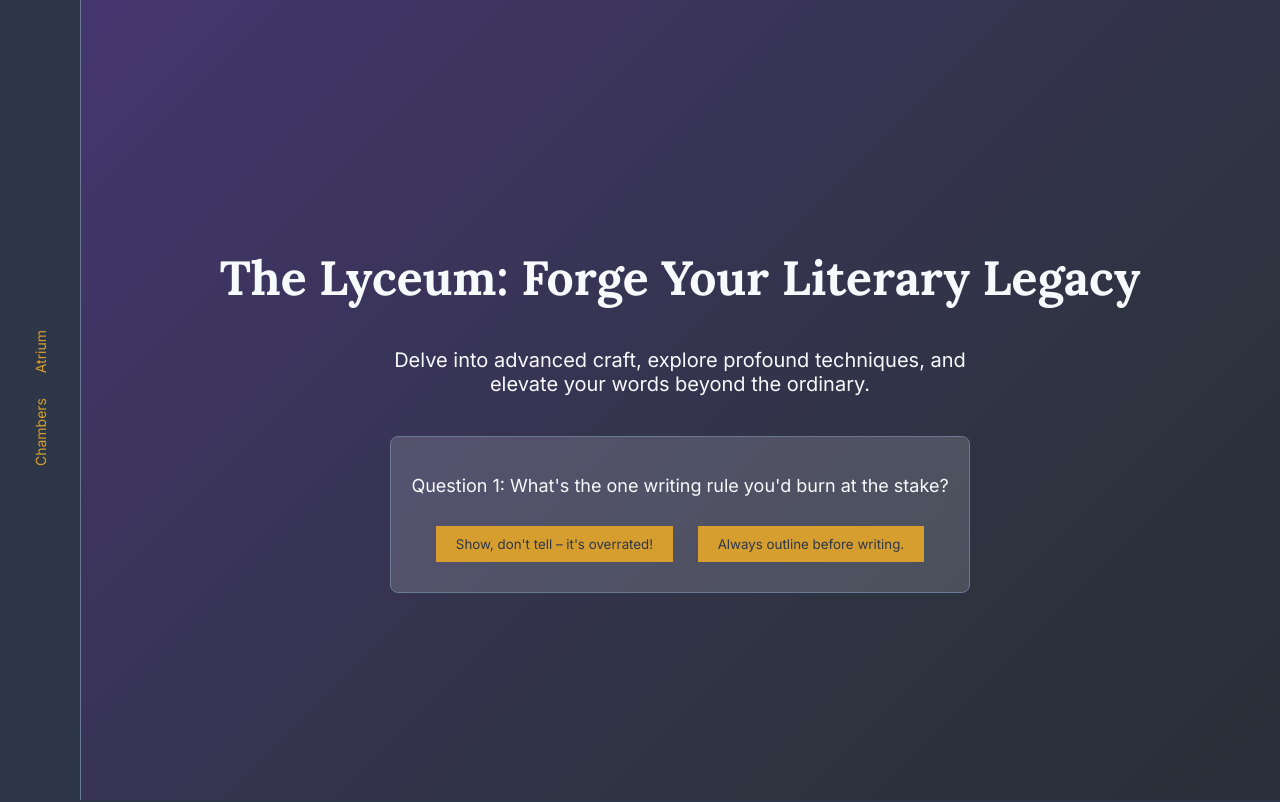
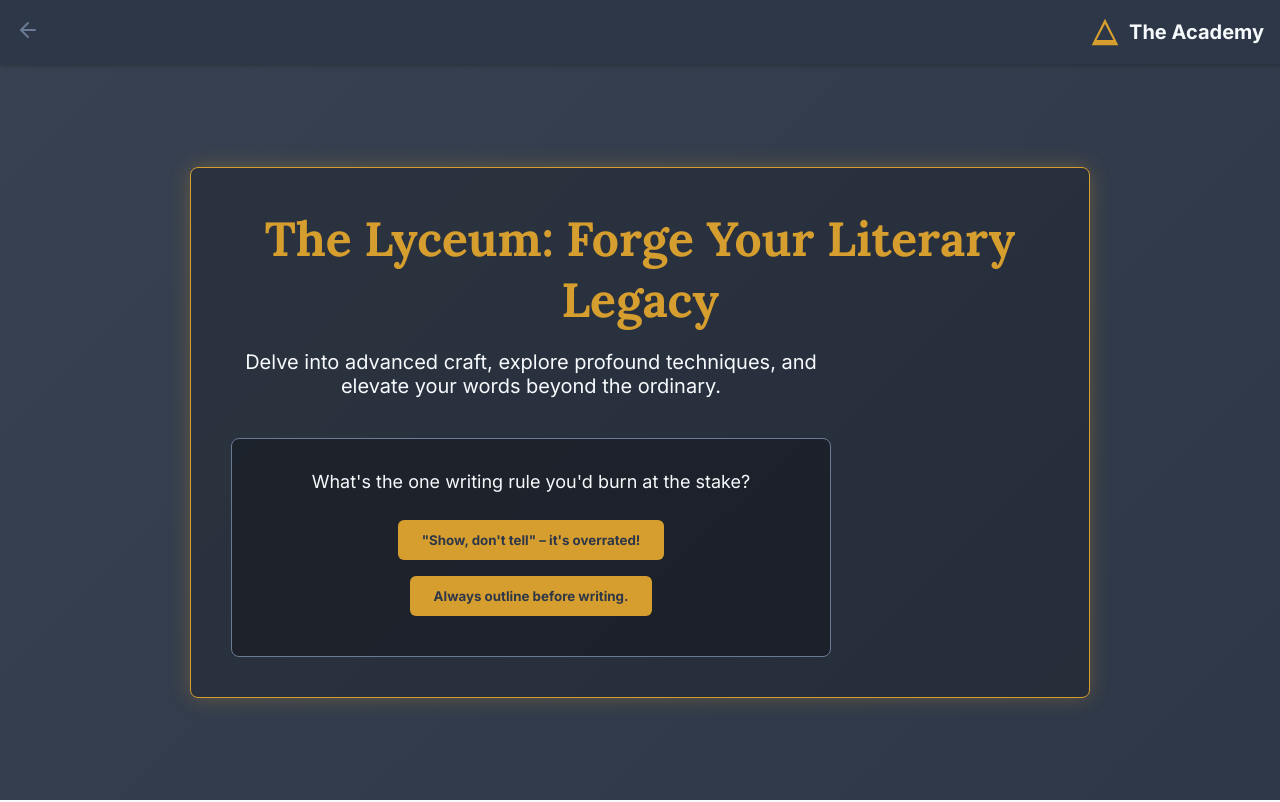
Before and after one commit to boluadeoye/Personalblog, a plain HTML site: page lyceum.html in a window 1280 px wide. Shown: the top 802 px of the page. Drawn offline with Linux system fonts and the light colour scheme.

Commit message:
Update lyceum.html

```diff
--- a/lyceum.html
+++ b/lyceum.html
@@ -3,29 +3,40 @@
 <head>
     <meta charset="UTF-8">
     <meta name="viewport" content="width=device-width, initial-scale=1.0">
-    <title>The Rebel's Athenaeum</title>
-    <link href="https://fonts.googleapis.com/css2?family=Lora:wght@400;700&family=Inter:wght@400;500&display=swap" rel="stylesheet">
+    <title>The Lyceum - The Academy</title>
+    <link href="https://fonts.googleapis.com/css2?family=Lora:wght@400;700&family=Inter:wght@400;500;700&display=swap" rel="stylesheet">
     <style>
         :root {
             --bg-slate: #2D3748;
             --panel-cream: #F7FAFC;
-            --accent-gold: #D69E2E;
+            --accent-gold: #D69E2E; /* Vibrant Gold */
+            --accent-gold-dark: #B88B2A; /* Slightly darker gold for depth/hover */
             --accent-ink: #6A7A94;
             --text-light: #F7FAFC;
             --text-dark: #2D3748;
+            --text-muted: #718096;
+            --font-body: 'Lora', serif;
+            --font-ui: 'Inter', sans-serif;
+        }
+
+        * {
+            margin: 0;
+            padding: 0;
+            box-sizing: border-box;
         }
 
         body {
-            margin: 0;
-            font-family: 'Inter', sans-serif;
-            color: var(--text-dark);
+            font-family: var(--font-ui);
+            color: var(--text-light);
             background: var(--bg-slate);
+            background-image: linear-gradient(135deg, rgba(255, 255, 255, 0.05), rgba(0, 0, 0, 0.05));
             overflow-x: hidden;
+            padding-top: 64px; /* Space for fixed header */
+            min-height: 100vh;
         }
 
         h1, h2, h3 {
-            font-family: 'Lora', serif;
-            color: inherit;
+            font-family: var(--font-body);
         }
 
         a {
@@ -33,96 +44,54 @@
             color: inherit;
         }
 
-        nav {
-            position: fixed;
-            left: 0;
-            top: 0;
-            height: 100vh;
-            width: 80px;
-            background: var(--bg-slate);
-            border-right: 1px solid var(--accent-ink);
-            display: flex;
-            flex-direction: column;
-            justify-content: center;
-            align-items: center;
-            z-index: 10;
-        }
-
-        nav ul {
-            list-style: none;
-            padding: 0;
-            margin: 0;
-            display: flex;
-            flex-direction: column;
-            gap: 20px;
-        }
-
-        nav a {
-            color: var(--accent-gold);
-            font-size: 14px;
-            writing-mode: vertical-rl;
-            transform: rotate(180deg);
-            transition: transform 0.3s ease, color 0.3s ease;
-        }
-
-        nav a:hover {
-            transform: rotate(180deg) scale(1.1);
-            color: #F6E05A;
-            animation: pulse 1s infinite;
-        }
-
-        @keyframes pulse {
-            0% { opacity: 1; }
-            50% { opacity: 0.7; }
-            100% { opacity: 1; }
-        }
-
-        #hamburger {
-            display: none;
-            position: fixed;
-            top: 20px;
-            right: 20px;
-            z-index: 20;
-            cursor: pointer;
-            color: var(--accent-gold);
-            font-size: 24px;
-        }
-
-        #mobile-menu {
-            display: none;
+        header {
             position: fixed;
             top: 0;
             left: 0;
-            width: 100vw;
-            height: 100vh;
+            right: 0;
             background: var(--bg-slate);
-            z-index: 15;
-            flex-direction: column;
-            justify-content: center;
+            padding: 0 16px;
+            display: flex;
             align-items: center;
-            gap: 40px;
+            justify-content: space-between;
+            box-shadow: 0 2px 4px rgba(0, 0, 0, 0.2);
+            z-index: 1000;
+            height: 64px;
         }
 
-        #mobile-menu.active {
-            display: flex;
+        .exit-link svg {
+            width: 24px;
+            height: 24px;
+            stroke: var(--accent-ink);
+            transition: stroke 0.2s;
         }
 
-        #mobile-menu a {
-            color: var(--accent-gold);
-            font-size: 24px;
-            transition: color 0.3s ease;
+        .exit-link:hover svg {
+            stroke: var(--accent-gold);
         }
 
-        #mobile-menu a:hover {
-            color: #F6E05A;
+        .brand-group {
+            display: flex;
+            align-items: center;
+        }
+
+        .brand-text {
+            color: var(--panel-cream);
+            font-weight: 600;
+            font-size: 20px;
+            margin-left: 8px;
+        }
+
+        header .logo {
+            width: 32px;
+            height: 32px;
         }
 
         main {
-            margin-left: 80px;
+            width: 100%;
         }
 
         section {
-            padding: 0 20px;
             opacity: 0;
             transform: translateY(20px);
             transition: opacity 0.6s ease, transform 0.6s ease;
@@ -135,49 +104,43 @@
 
         #atrium {
             position: relative;
-            height: 100vh;
+            min-height: calc(100vh - 64px);
             display: flex;
             flex-direction: column;
             justify-content: center;
             align-items: center;
             text-align: center;
-            color: var(--text-light);
-            background: linear-gradient(-45deg, #2D3748, #4A5568, #805AD5, #D69E2E, #2D3748);
-            background-size: 400% 400%;
-            animation: gradientShift 15s ease infinite;
+            padding: 40px 20px;
         }
 
-        @keyframes gradientShift {
-            0% { background-position: 0% 50%; }
-            50% { background-position: 100% 50%; }
-            100% { background-position: 0% 50%; }
-        }
-
-        #atrium .overlay {
-            position: absolute;
-            top: 0;
-            left: 0;
+        #lyceum-content { /* Wrapper for the central content */
+            max-width: 900px;
             width: 100%;
-            height: 100%;
-            background: rgba(0,0,0,0.4);
-            z-index: -1;
+            padding: 40px;
+            background: rgba(0, 0, 0, 0.2);
+            border-radius: 8px;
+            border: 1px solid var(--accent-gold);
+            box-shadow: 0 0 20px rgba(214, 158, 46, 0.3);
         }
 
         #atrium h1 {
             font-size: 48px;
             margin-bottom: 20px;
+            color: var(--accent-gold);
         }
 
         #atrium p.tagline {
             font-size: 20px;
             max-width: 600px;
             margin-bottom: 40px;
+            color: var(--text-light);
         }
 
         #quiz-container {
             max-width: 600px;
-            background: rgba(247, 250, 252, 0.15);
-            padding: 20px;
+            width: 100%;
+            background: rgba(0, 0, 0, 0.3);
+            padding: 32px;
             border-radius: 8px;
             border: 1px solid var(--accent-ink);
         }
@@ -193,44 +156,44 @@
         .question p {
             font-size: 18px;
             margin-bottom: 20px;
+            color: var(--text-light);
         }
 
         .question button {
             background: var(--accent-gold);
             color: var(--text-dark);
             border: none;
-            padding: 10px 20px;
-            margin: 10px;
+            padding: 12px 24px;
+            margin: 8px;
             cursor: pointer;
             transition: background 0.3s ease;
             font-family: 'Inter', sans-serif;
+            border-radius: 6px;
+            font-weight: 700;
         }
 
         .question button:hover {
-            background: #F6E05A;
+            background: var(--accent-gold-dark);
         }
 
         #result {
             display: none;
             font-size: 20px;
             color: var(--accent-gold);
-            background: rgba(247, 250, 252, 0.2);
+            background: rgba(247, 250, 252, 0.1);
             padding: 15px;
             border-radius: 4px;
             margin-top: 20px;
+            font-weight: bold;
         }
 
         #chambers {
-            padding-top: 100px;
-            background: var(--bg-slate);
-            color: var(--text-light);
+            padding: 100px 20px;
+            background: var(--panel-cream);
+            color: var(--text-dark);
         }
 
         #chambers .content-container {
-            background: var(--panel-cream);
-            color: var(--text-dark);
-            padding: 40px;
-            border-radius: 8px;
             max-width: 800px;
             margin: 0 auto;
         }
@@ -239,40 +202,35 @@
             font-size: 36px;
             text-align: center;
             margin-bottom: 40px;
-            color: var(--text-light);
+            color: var(--text-dark);
         }
 
         #chambers h3 {
             font-size: 24px;
             margin-top: 30px;
+            color: var(--accent-gold);
         }
 
         #chambers p {
             font-size: 16px;
             line-height: 1.6;
+            color: var(--text-muted);
         }
 
         footer {
-            background: var(--panel-cream);
-            color: var(--text-dark);
+            background: var(--bg-slate);
             text-align: center;
-            padding: 20px;
-            margin-top: 60px;
+            padding: 24px 0;
+            border-top: 1px solid var(--accent-ink);
+        }
+
+        footer p {
+            color: var(--accent-ink);
+            opacity: 0.7;
+            font-size: 14px;
         }
 
         @media (max-width: 767px) {
-            nav {
-                display: none;
-            }
-
-            #hamburger {
-                display: block;
-            }
-
-            main {
-                margin-left: 0;
-            }
-
             #atrium h1 {
                 font-size: 32px;
             }
@@ -281,56 +239,67 @@
                 font-size: 16px;
             }
 
+            #chambers {
+                padding: 60px 20px;
+            }
+
             .question button {
                 display: block;
                 width: 100%;
                 margin: 10px 0;
             }
+
+            #lyceum-content {
+                padding: 20px;
+            }
         }
     </style>
 </head>
 <body>
-    <nav>
-        <ul>
-            <li><a href="#atrium">Atrium</a></li>
-            <li><a href="#chambers">Chambers</a></li>
-        </ul>
-    </nav>
-
-    <div id="hamburger">☰</div>
-    <div id="mobile-menu">
-        <a href="#atrium">Atrium</a>
-        <a href="#chambers">Chambers</a>
+    <header>
+        <a href="./academy.html" class="exit-link" title="Back to The Academy">
+             <svg viewBox="0 0 24 24" fill="none" stroke="currentColor" stroke-width="2" stroke-linecap="round" stroke-linejoin="round">
+                <line x1="19" y1="12" x2="5" y2="12"></line>
+                <polyline points="12 19 5 12 12 5"></polyline>
+            </svg>
+        </a>
+        <div class="brand-group">
+            <svg class="logo" viewBox="0 0 24 24">
+                <path d="M12 2 L2 22 H22 Z M12 6 L18.3 18 H5.7 Z" fill="var(--accent-gold)"/>
+            </svg>
+            <span class="brand-text">The Academy</span>
         </div>
+    </header>
 
     <main>
         <section id="atrium">
-            <div class="overlay"></div>
+            <div id="lyceum-content">
                 <h1>The Lyceum: Forge Your Literary Legacy</h1>
                 <p class="tagline">Delve into advanced craft, explore profound techniques, and elevate your words beyond the ordinary.</p>
                 <div id="quiz-container">
                     <div id="q1" class="question active">
-                    <p>Question 1: What's the one writing rule you'd burn at the stake?</p>
-                    <button data-score="1">Show, don't tell – it's overrated!</button>
+                        <p>What's the one writing rule you'd burn at the stake?</p>
+                        <button data-score="1">"Show, don't tell" – it's overrated!</button>
                         <button data-score="0">Always outline before writing.</button>
                     </div>
                     <div id="q2" class="question">
-                    <p>Question 2: How do you feel about happy endings?</p>
+                        <p>How do you feel about happy endings?</p>
                         <button data-score="1">Twist them into tragedy for impact.</button>
                         <button data-score="0">They provide necessary closure.</button>
                     </div>
                     <div id="q3" class="question">
-                    <p>Question 3: Grammar: Sacred or shackles?</p>
+                        <p>Grammar: Sacred or shackles?</p>
                         <button data-score="1">Break it to forge new paths.</button>
                         <button data-score="0">Essential for clarity.</button>
                     </div>
                     <div id="result"></div>
                 </div>
+            </div>
         </section>
 
         <section id="chambers">
+            <div class="content-container">
                 <h2>The Chamber of Dissection</h2>
-            <div class="content-container">
                 <h3>What is Narrative Subversion?</h3>
                 <p>Narrative subversion is the art of turning storytelling conventions on their head, challenging reader expectations to create deeper, more provocative tales. It's not just plot twists; it's a rebellion against the predictable.</p>
 
@@ -344,18 +313,10 @@
     </main>
 
     <footer>
-        <p>Escape the Lyceum? If you must...</p>
-        <p>© 2025 Boluadeoye</p>
+        <p>© 2025 Boluadeoye • Crafted with passion</p>
     </footer>
 
     <script>
-        // Mobile menu toggle
-        const hamburger = document.getElementById('hamburger');
-        const mobileMenu = document.getElementById('mobile-menu');
-        hamburger.addEventListener('click', () => {
-            mobileMenu.classList.toggle('active');
-        });
-
         // Quiz logic
         let score = 0;
         const questions = ['q1', 'q2', 'q3'];
```
Lines whose indentation alone changed are shown as unchanged.
